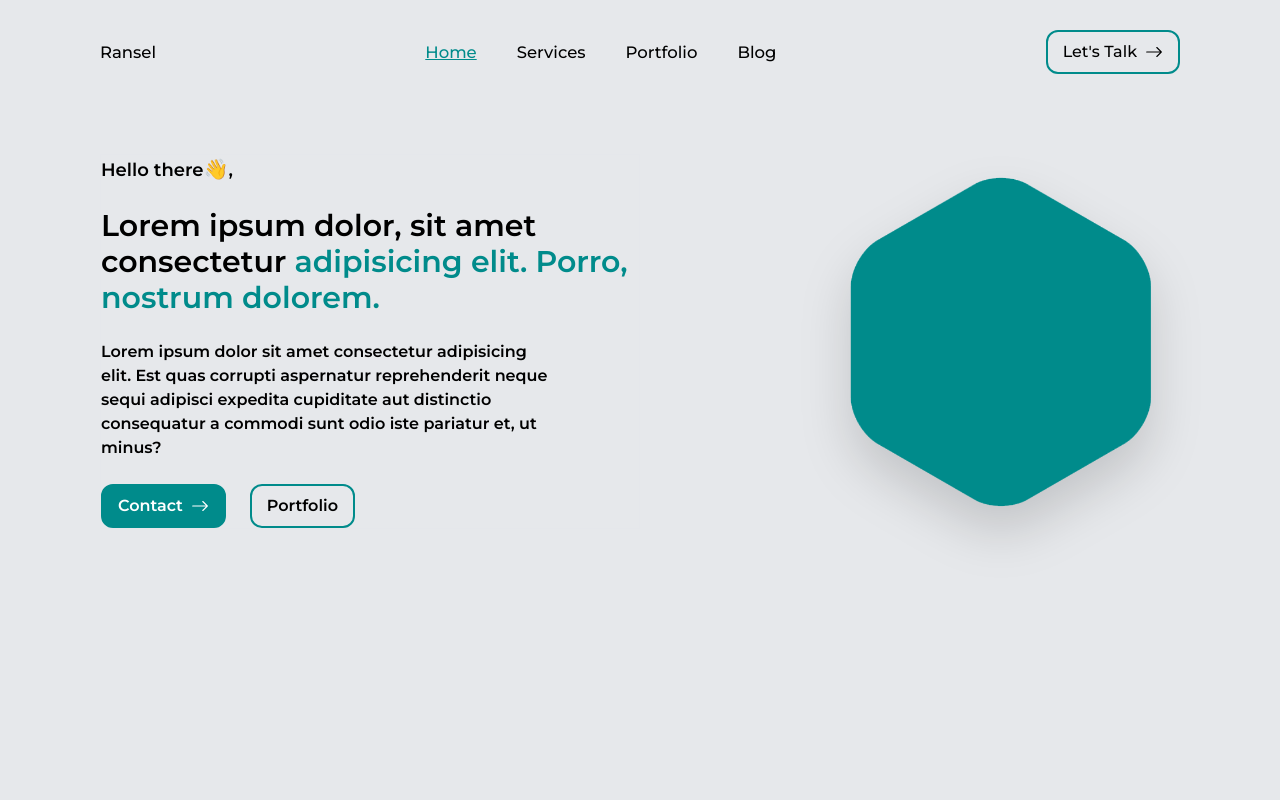
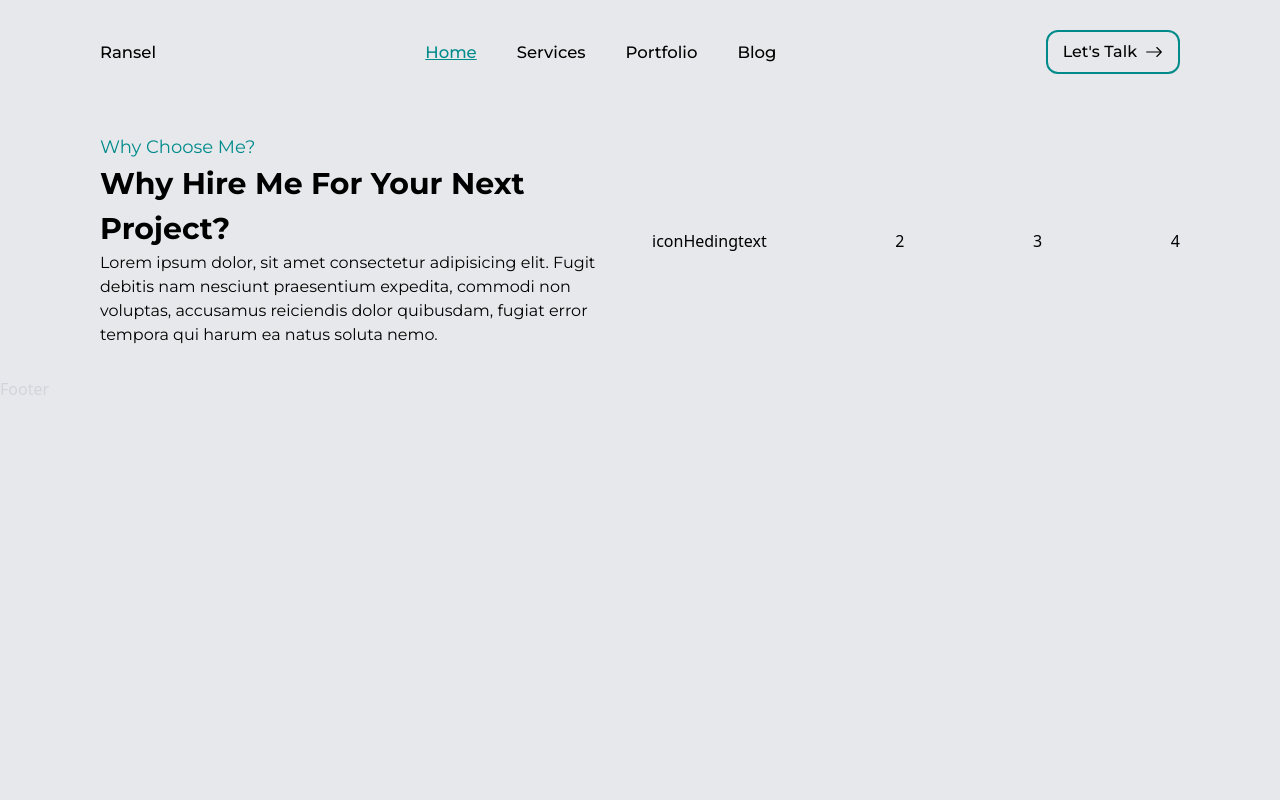
Before and after one commit to ranselorm/ransel, a Next.js app: page / in a window 1280 px wide. Shown: the top 800 px of the page. Built offline with nearby package versions, Linux system fonts and the light colour scheme.

Commit message:
Refactor code

```diff
--- a/app/page.jsx
+++ b/app/page.jsx
@@ -1,10 +1,13 @@
 import Hero from "@/components/Hero";
 import Services from "@/components/Services";
+import ChooseMe from "@/components/ChooseMe";
+
 export default function Home() {
   return (
     <div className="">
-      <Hero />
-      <Services />
+      {/* <Hero />
+      <Services /> */}
+      <ChooseMe />
     </div>
   );
 }
--- /dev/null
+++ b/components/ChooseMe.jsx
@@ -0,0 +1,35 @@
+import React from "react";
+import Heading from "./Heading";
+import SubHeading from "./ui/SubHeading";
+import { GrCloudComputer } from "react-icons/gr";
+
+const ChooseMe = () => {
+  return (
+    <section className="text-black">
+      <div className="flex items-center gap-6">
+        <article className="w-full lg:w-1/2 text-center lg:text-left font-primary">
+          <SubHeading text="Why Choose Me?" />
+          <Heading text="Why Hire Me For Your Next Project?" />
+          <p>
+            Lorem ipsum dolor, sit amet consectetur adipisicing elit. Fugit
+            debitis nam nesciunt praesentium expedita, commodi non voluptas,
+            accusamus reiciendis dolor quibusdam, fugiat error tempora qui harum
+            ea natus soluta nemo.
+          </p>
+        </article>
+        <div className="w-full lg:w-1/2 flex items-center flex-wrap justify-between ">
+          <p>
+            <span>icon</span>
+            <span>Heding</span>
+            <span>text</span>
+          </p>
+          <p>2</p>
+          <p>3</p>
+          <p>4</p>
+        </div>
+      </div>
+    </section>
+  );
+};
+
+export default ChooseMe;
--- a/components/Heading.jsx
+++ b/components/Heading.jsx
@@ -1,7 +1,7 @@
 import React from "react";
 
 const Heading = ({ text }) => {
-  return <h2 className="text-[30px] text-center font-bold">{text}</h2>;
+  return <h2 className="text-[30px] font-bold">{text}</h2>;
 };
 
 export default Heading;
--- a/components/Services.jsx
+++ b/components/Services.jsx
@@ -5,12 +5,12 @@ import { HiOutlineDesktopComputer } from "react-icons/hi";
 
 const Services = () => {
   return (
-    <section className="lg:-mt-[100px] py-[50px] text-black font-medium font-primary flex flex-col items-center justify-center">
+    <section className="lg:-mt-[150px] py-[50px] text-black font-medium font-primary flex flex-col items-center justify-center">
       <article className="flex flex-col items-center mb-20">
         <SubHeading text="Services List" />
         <Heading text="Crafting innovative solutions for you" />
       </article>
-      <div className=" w-full flex flex-col lg:flex-row flex-wrap justify-center gap-4">
+      <div className=" w-full flex flex-col lg:flex-row flex-wrap justify-center gap-10 lg:gap-6">
         <div className="relative lg:w-[260px] h-[280px] bg-white rounded-2xl shadow-lg flex flex-col items-center justify-center text-center gap-y-4 px-4 pt-8">
           <h4 className="font-bold text-[18px]">Landing Page</h4>
           <p className="text-[14px]">
```
